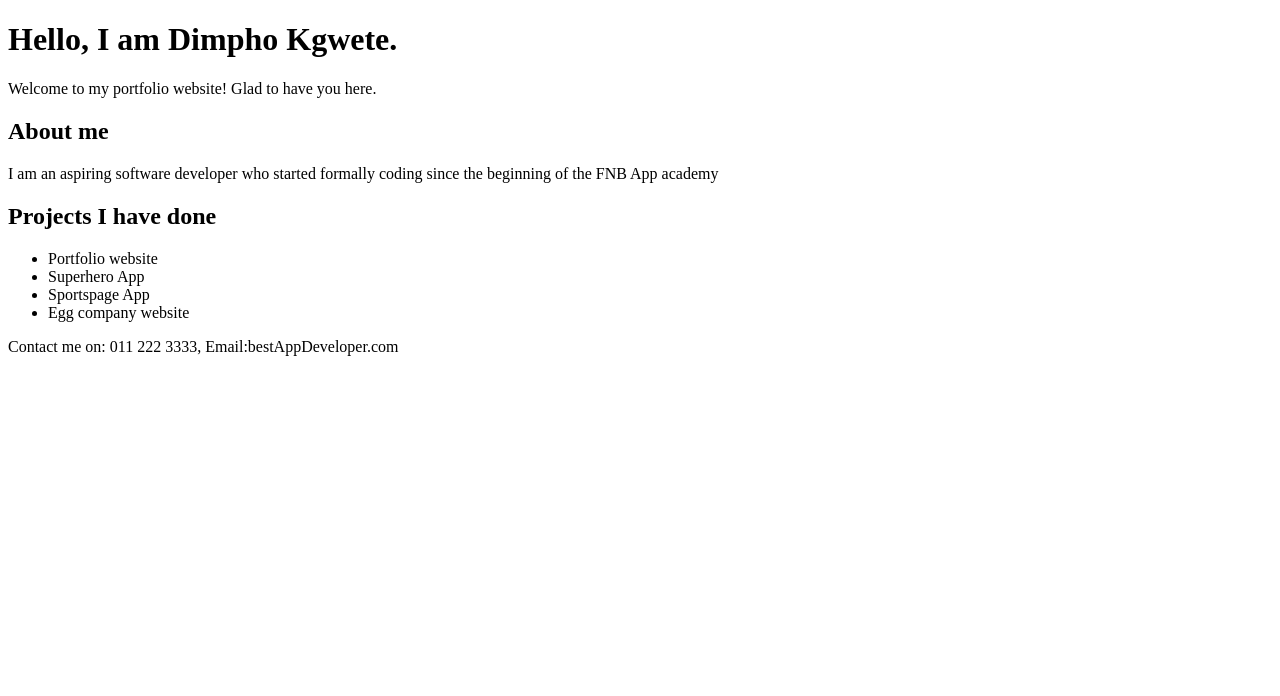
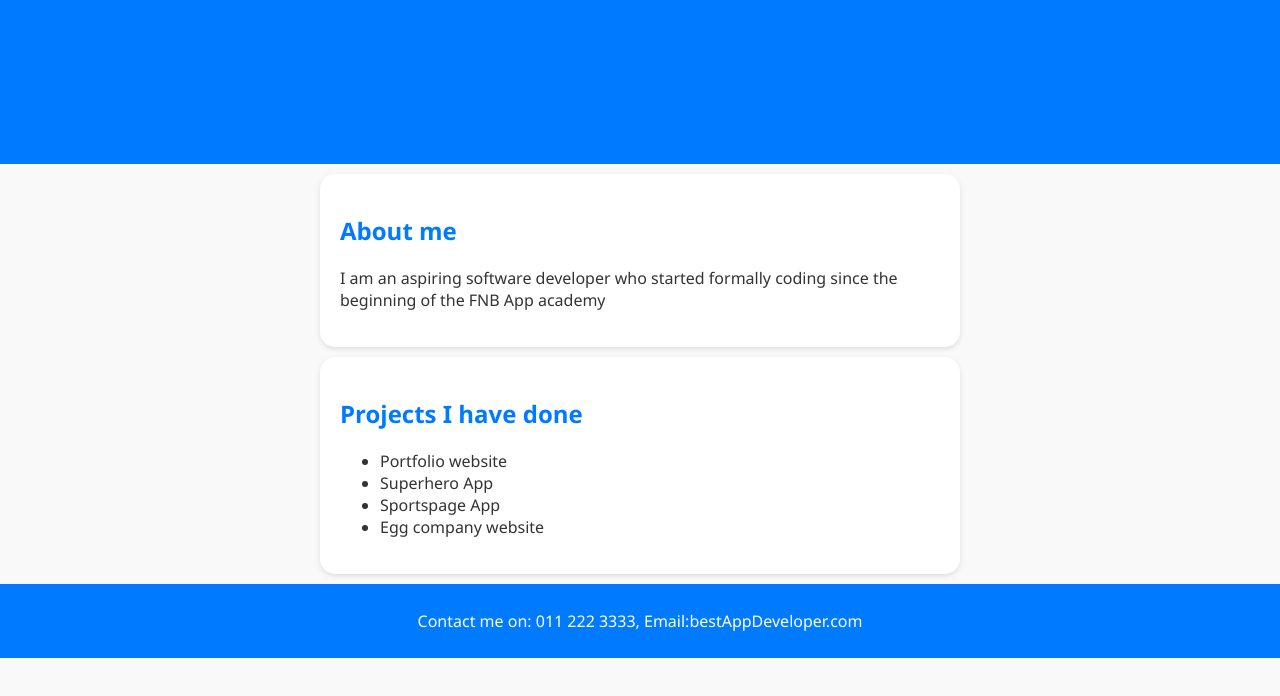
Before and after one commit to DK-Bot-Code-22/Portfolio-website, a plain HTML site: page index.html in a window 1280 px wide. Drawn offline with Linux system fonts and the light colour scheme.

Commit message:
Added some styling to our portfolio website
first version of portfolio done with styling complete

```diff
--- a/index.html
+++ b/index.html
@@ -4,6 +4,9 @@
     <meta charset="UTF-8">
     <meta name="viewport" content="width=device-width, initial-scale=1.0">
     <title>Dimpho Kgwete - Portfolio</title>
+
+    <link rel="stylesheet" href="style.css" >
+
 </head>
 <body>
     <header>
--- a/style.css
+++ b/style.css
@@ -0,0 +1,39 @@
+body{
+    font-family: 'Segoe UI', Tahoma, Geneva, Verdana, sans-serif;
+    background: #f9f9f9;
+    color: #333;
+    margin: 0;
+    padding: 0;
+}
+
+header{
+    background: #007bff;
+    color: #007bff;
+    padding: 20px;
+    text-align: center;
+}
+
+section{
+    padding: 20px;
+    margin: 10px auto;
+    max-width: 600px;
+    background-color: white;
+    border-radius: 15px;
+    box-shadow: 0 2px 5px rgba(0, 0, 0, 0.111);
+}
+
+
+.about{
+    padding: 20px;
+}
+
+h2{
+    color: #007bff;
+}
+
+footer{
+    text-align: center;
+    padding: 10px;
+    background: #007bff;
+    color: #ffffff;
+}
```
